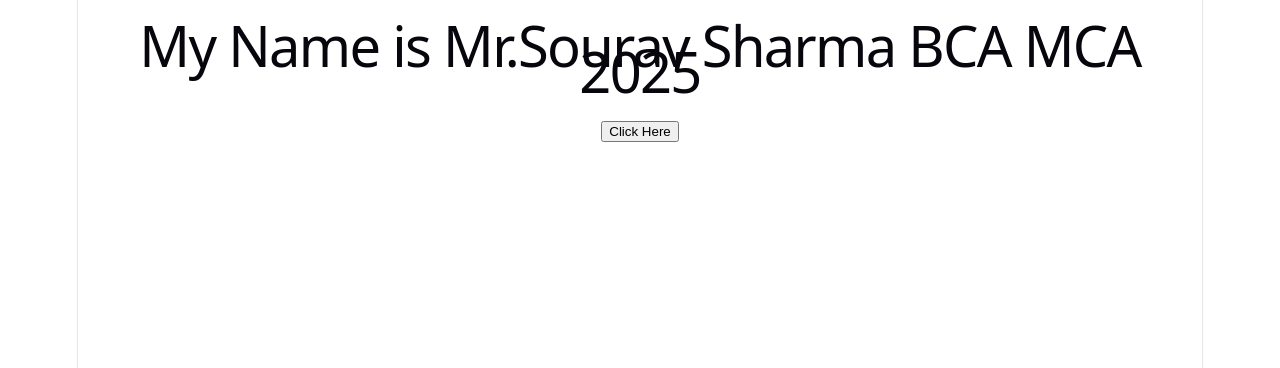
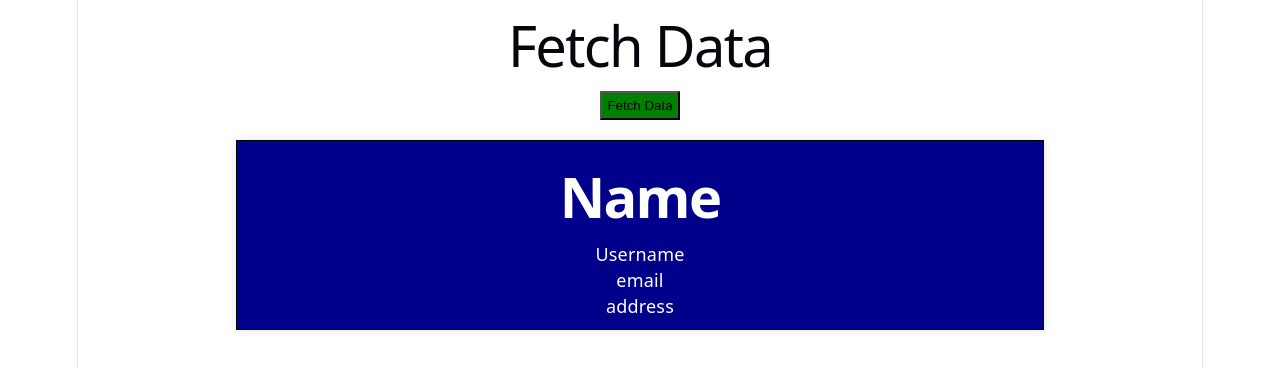
Before and after one commit to souravsharma-dev/first-react, a React (Vite) app: page / in a window 1280 px wide. Shown: the top 368 px of the page. Built offline with nearby package versions, Linux system fonts and the light colour scheme.

Commit message:
Change in content

```diff
--- a/src/App.jsx
+++ b/src/App.jsx
@@ -1,24 +1,55 @@
-import {useRef} from 'react'
+const app = () => {
+  const fetchData = () => {
+    fetch("https://jsonplaceholder.typicode.com/users")
+    .then((response) => {
+      return response.json();
+    })
+    .then((users)=> {
+      console.log("users", users);
+    })
+    .catch((error)=>{
+      console.log("error", error);
+    })
+  }
+  // Http request using fetch API
+return (
+<div>
+  <div
+  style = {{
+    width: "70%",
+    margin: "0 auto",
+  }}>
+    <h1>Fetch Data</h1>
+  </div>
+  <button
+  style={{
+    background: "green",
+    width: "80px",
+    padding: "5px",
+    margin: "0 auto" }}
+  onClick={fetchData}>
+    Fetch Data
+  </button>
 
-const App = () => {
+  <div style = {{
+    marginTop: "20px",
+  }}>
+    <div style = {{
+      border: "1px solid black",
+      width: "70%",
+      margin: "0 auto",
+      padding: "10px",
+      boxShadow: "0 0 10px rgba(0,0,0,0.1)",
+      backgroundColor: "darkblue",
+    }}>
+      <h1 style = {{ color: "white", fontWeight: "bold" }}>Name</h1>
+      <p style = {{ color: "white" }}>Username</p>
+      <p style = {{ color: "white" }}>email</p>
+      <p style = {{ color: "white" }}>address</p>
 
-  const h1 = useRef(null)
-
-const test = () => {
-  console.log(h1.current)
-  h1.current.style.color = "grey"
-  h1.current.style.backgroundColor = "white"
-  h1.current.style.fontSize ="50px"
-  h1.current.style.fontWeight = "bold"
-  alert("Button clicked!")
+    </div>
+  </div>
+</div>
+);
 }
-
-  return(
-    <div>
-      <h1 ref={h1}>My Name is Mr.Sourav Sharma BCA MCA 2025</h1>
-      <button onClick={test}>Click Here</button>
-    </div>
-  )
-}
-
-export default App
+export default app;
```
Also changed, not shown: src/useRef.jsx (added, +24 -0 lines).
